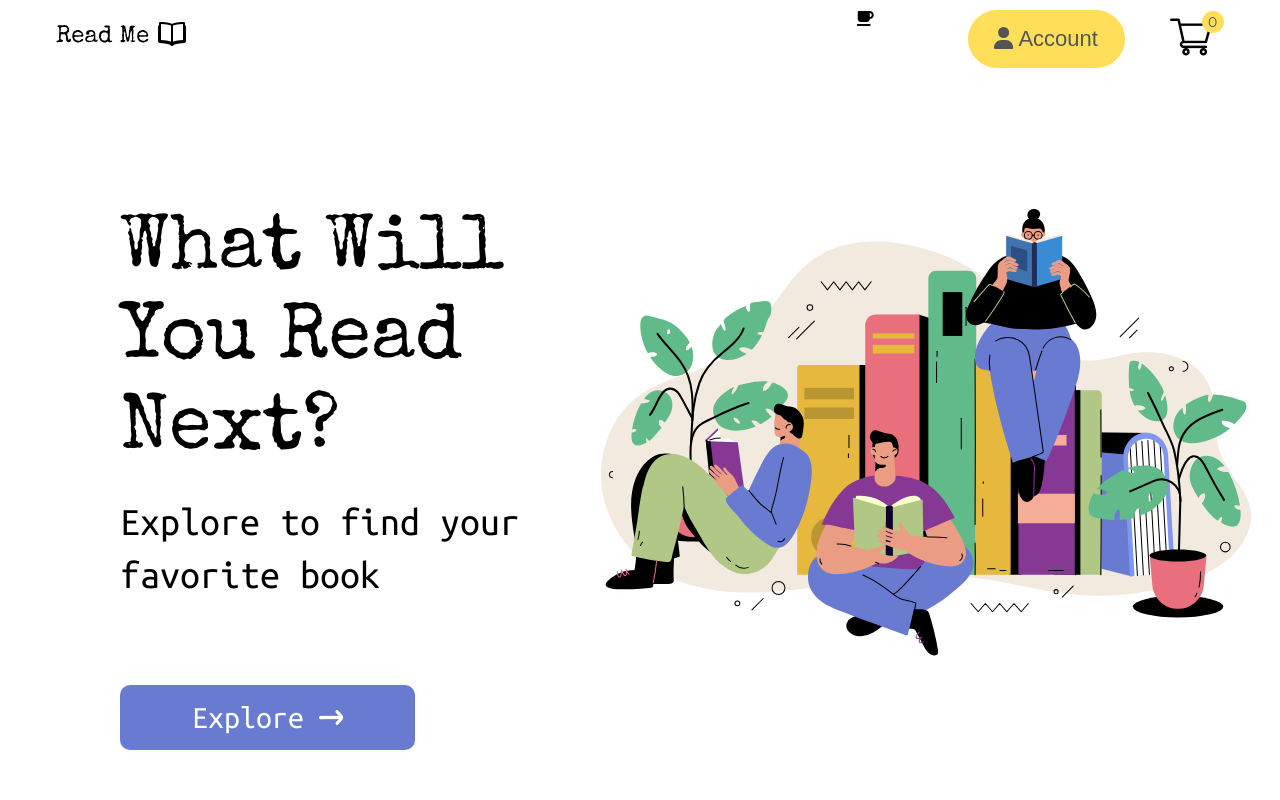
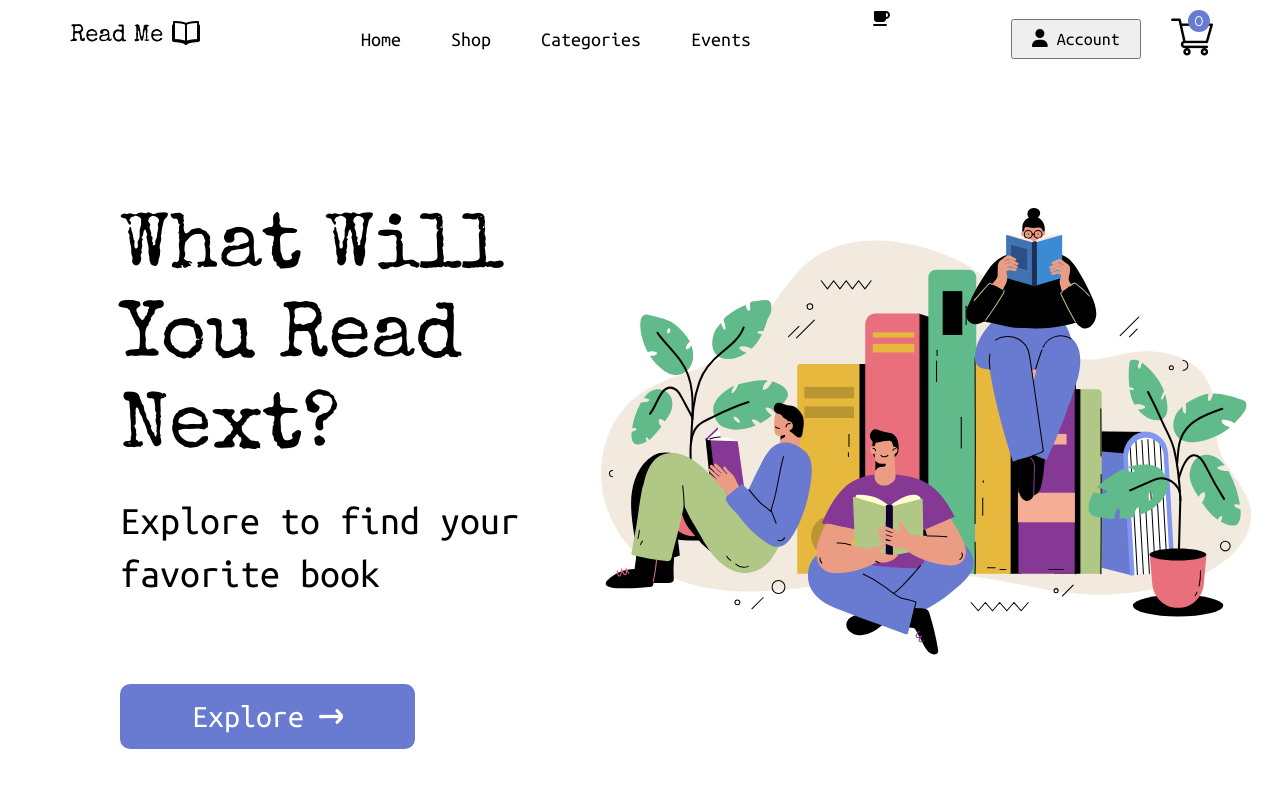
Before and after one commit to AnnaBilokon/ReadMeShop, a React (Create React App) app: page / in a window 1280 px wide. Shown: the top 800 px of the page. Built offline with nearby package versions, Linux system fonts and the light colour scheme.

Commit message:
styling navbar

```diff
--- a/src/components/navbar/Navbar.css
+++ b/src/components/navbar/Navbar.css
@@ -11,11 +11,12 @@
 }
 
 .nav_menu {
+	font-family: "Ubuntu Mono", monospace;
 	display: flex;
 	align-items: center;
 	list-style: none;
 	gap: 50px;
-	color: white;
+	color: black;
 	font-size: 20px;
 	font-weight: 500;
 }
@@ -40,19 +41,17 @@ cursor: pointer;
 .nav_login_cart {
 	display: flex;
 	align-items: center;
-	gap: 45px;
+	gap: 30px;
 }
 
 .nav_login_cart button {
-	width: 157px;
-	height: 58px;
+	font-family: "Ubuntu Mono", monospace;
+	width: 130px;
+	height: 40px;
 	outline: none;
-	border: 1px solid  #FFDE59 ;
-	border-radius: 75px;
-	color: #545454;
-	font-size: 22px;
-	font-weight: 500;
-	background: #FFDE59;
+	color: black;
+	font-size: 18px;
+	font-weight: 400;
 	cursor: pointer;
 }
 
@@ -71,6 +70,6 @@ margin-top: -35px;
 margin-left: -55px;
 border-radius: 11px;
 font-size: 14px;
-background:#FFDE59;
-color:#545454;
+background:#697AD1;
+color:white;
 }
```
